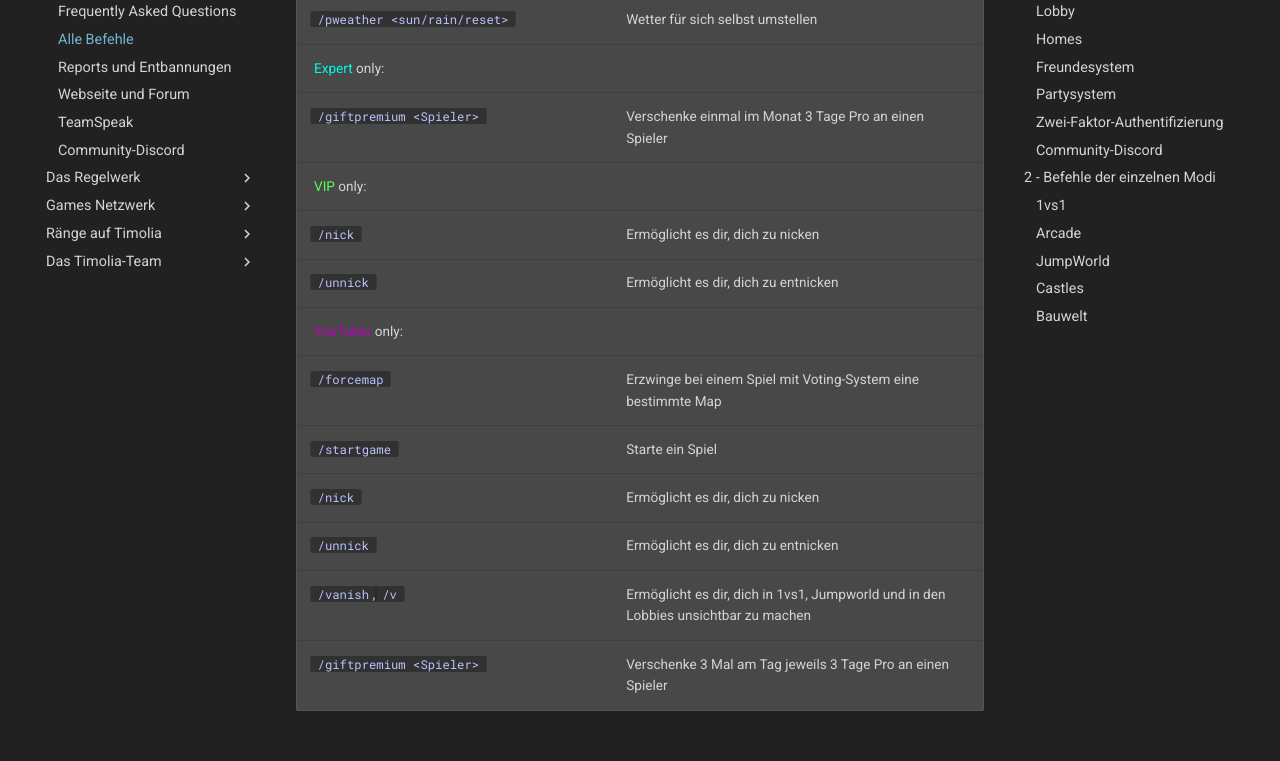
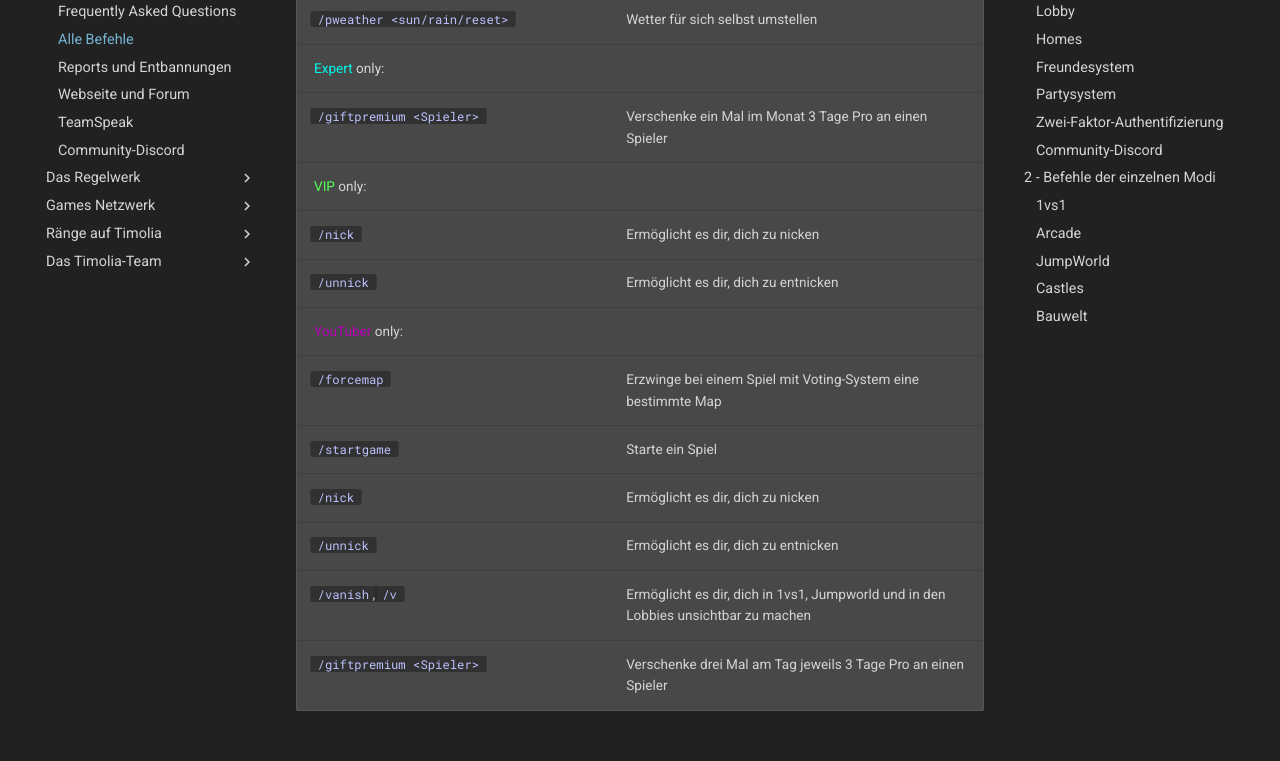
Before and after one commit to TimoliaDE/HowTo, an MkDocs documentation site: the page built from docs/commands.md, in a window 1280 px wide and 1400 px high, scrolled down 1789 px. Shown: the part 152-913 px from the top of the window. Built offline with MkDocs 1.6.1 and Material for MkDocs 9.7.7, drawn with Linux system fonts in a browser that asks for light colours; old or Windows-style settings are respelled for this version of MkDocs.

Commit message:
Update commands.md

```diff
--- a/docs/commands.md
+++ b/docs/commands.md
@@ -36,7 +36,7 @@ Diese Befehle sind global nutzbar und stehen dir jederzeit zur Verfügung.
 | `/ptime <day/night/midnight/sunrise/noon/afternoon/sunset/reset/hh:mm>` | Zeit für sich selbst umstellen |
 | `/pweather <sun/rain/reset>`    | Wetter für sich selbst umstellen |
 [<span class= 'expert'>Expert</span>](/ranks/premium/) only:
-| `/giftpremium <Spieler>`        | Verschenke einmal im Monat 3 Tage Pro an einen Spieler |
+| `/giftpremium <Spieler>`        | Verschenke ein Mal im Monat 3 Tage Pro an einen Spieler |
 | [<span class='mvp'>VIP</span>](/ranks/youtube/) only: | |
 | `/nick`                         | Ermöglicht es dir, dich zu nicken |
 | `/unnick`                       | Ermöglicht es dir, dich zu entnicken |
@@ -46,7 +46,7 @@ Diese Befehle sind global nutzbar und stehen dir jederzeit zur Verfügung.
 | `/nick`                         | Ermöglicht es dir, dich zu nicken |
 | `/unnick`                       | Ermöglicht es dir, dich zu entnicken |
 | `/vanish`, `/v`                 | Ermöglicht es dir, dich in 1vs1, Jumpworld und in den Lobbies unsichtbar zu machen |
-| `/giftpremium <Spieler>`        | Verschenke 3 Mal am Tag jeweils 3 Tage Pro an einen Spieler |
+| `/giftpremium <Spieler>`        | Verschenke drei Mal am Tag jeweils 3 Tage Pro an einen Spieler |
 
 ### Reportsystem
 
```
